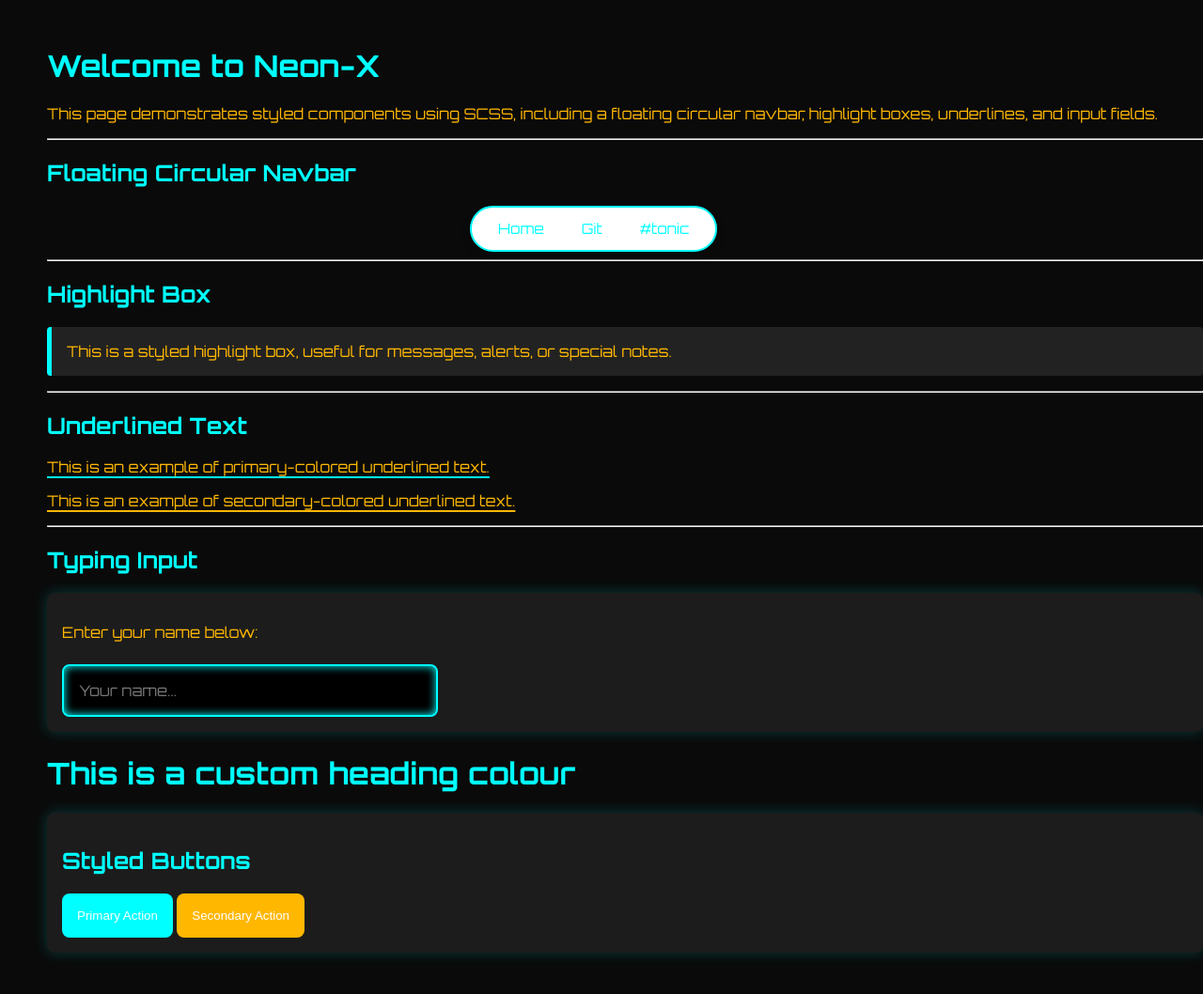
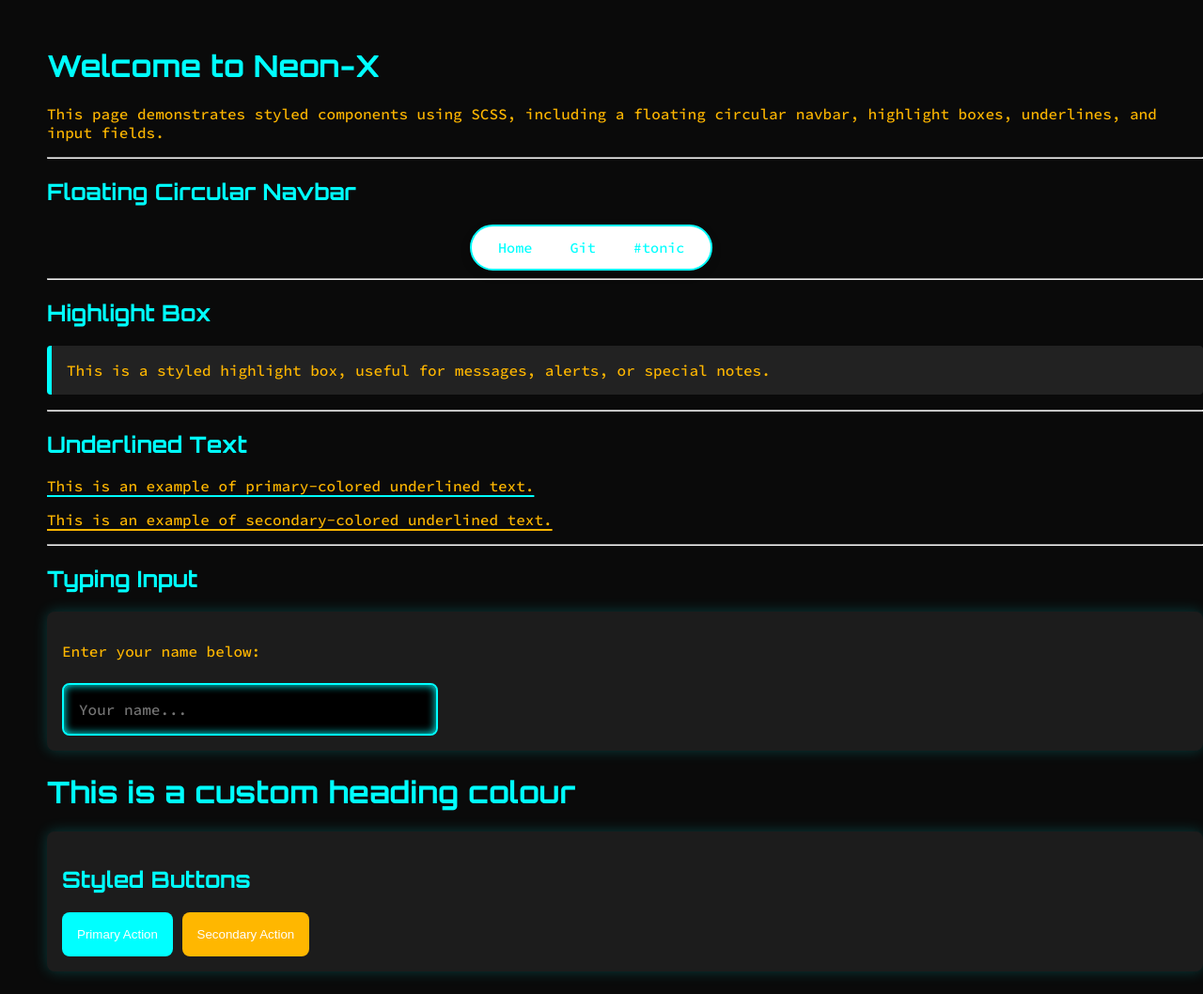
Before and after one commit to v659/jekyll_theme-new-v659, a Jekyll site: the page built from index.md, in a window 1280 px wide. Shown: the whole page at 94% size. Built offline with Jekyll 4.4.1, drawn with Linux system fonts in a browser that asks for light colours.

Commit message:
update some stuff

```diff
--- a/_sass/base.scss
+++ b/_sass/base.scss
@@ -1,12 +1,18 @@
 // assets/css/base.scss
 
 // Import Neon-like Font
-@import url('https://fonts.googleapis.com/css2?family=Orbitron:wght@400;700&display=swap');
+// assets/css/base.scss
+
+@import url('https://fonts.googleapis.com/css2?family=Orbitron:wght@400;700&display=swap'); // For titles
+@import url('https://fonts.googleapis.com/css2?family=Source+Code+Pro:wght@300;500&display=swap'); // For body
+
 
 // Variables
 $primary-color: #00ffff; // Cyan neon
 $secondary-color: #ffb700; // Magenta neon
-$font-stack: 'Orbitron', sans-serif;
+$font-title: 'Orbitron', sans-serif;
+$font-body: 'Source Code Pro', monospace;
+
 $padding: 1rem;
 
 // Neon Text Mixin
@@ -16,7 +22,7 @@ $padding: 1rem;
 
 // Base
 body {
-  font-family: $font-stack;
+  font-family: $font-body;
   background: #0a0a0a;
   margin: 0;
   padding: 0;
@@ -27,6 +33,7 @@ body {
 
 // Headings
 h1, h2, h3, h4, h5, h6 {
+  font-family: $font-title;
   @include neon-text($primary-color);
 }
 
@@ -108,7 +115,7 @@ p, li, label, input, button, span, div {
 // Typing Box
 .typing-box {
   padding: $padding;
-  font-family: $font-stack;
+  font-family: $font-body;
   font-size: 1rem;
   width: 100%;
   max-width: 400px;
--- a/_sass/navbar.scss
+++ b/_sass/navbar.scss
@@ -15,6 +15,7 @@
   max-width: 90vw;
   overflow-x: auto;
   margin-left: 450;
+  color: #ffb700;
 
   a {
     text-decoration: none;
```
